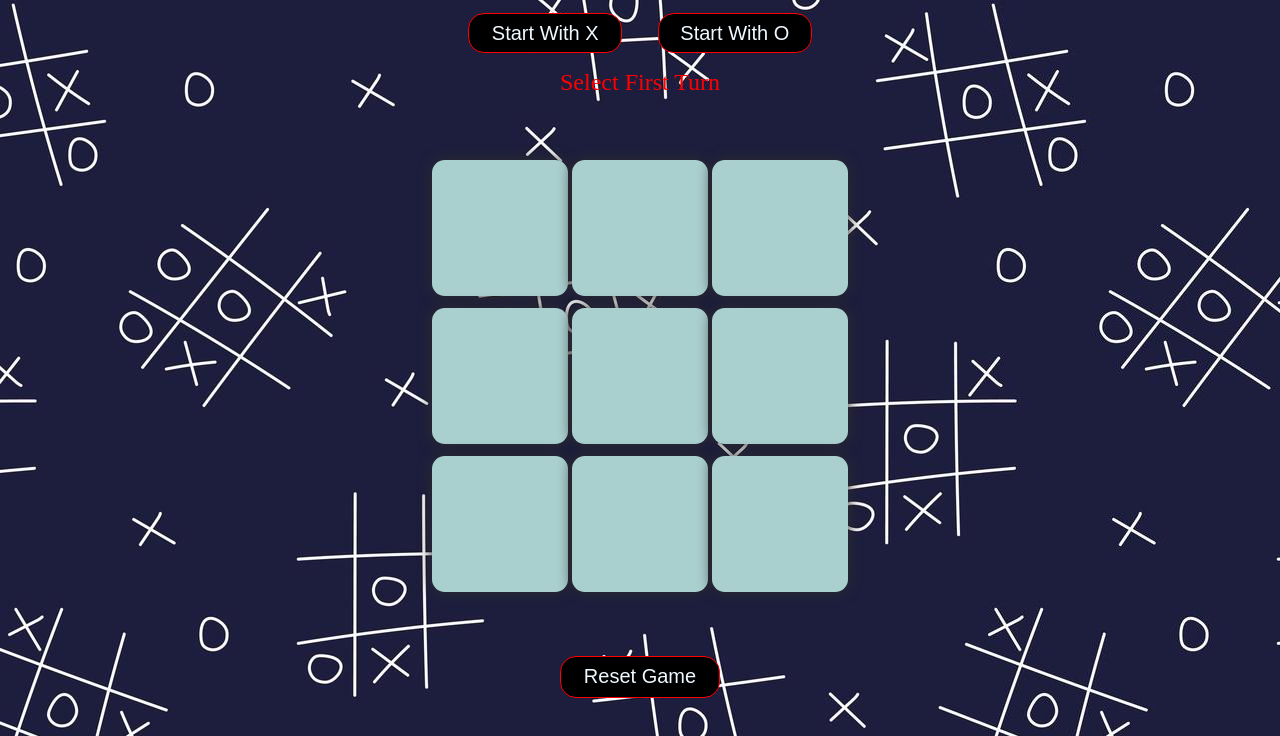
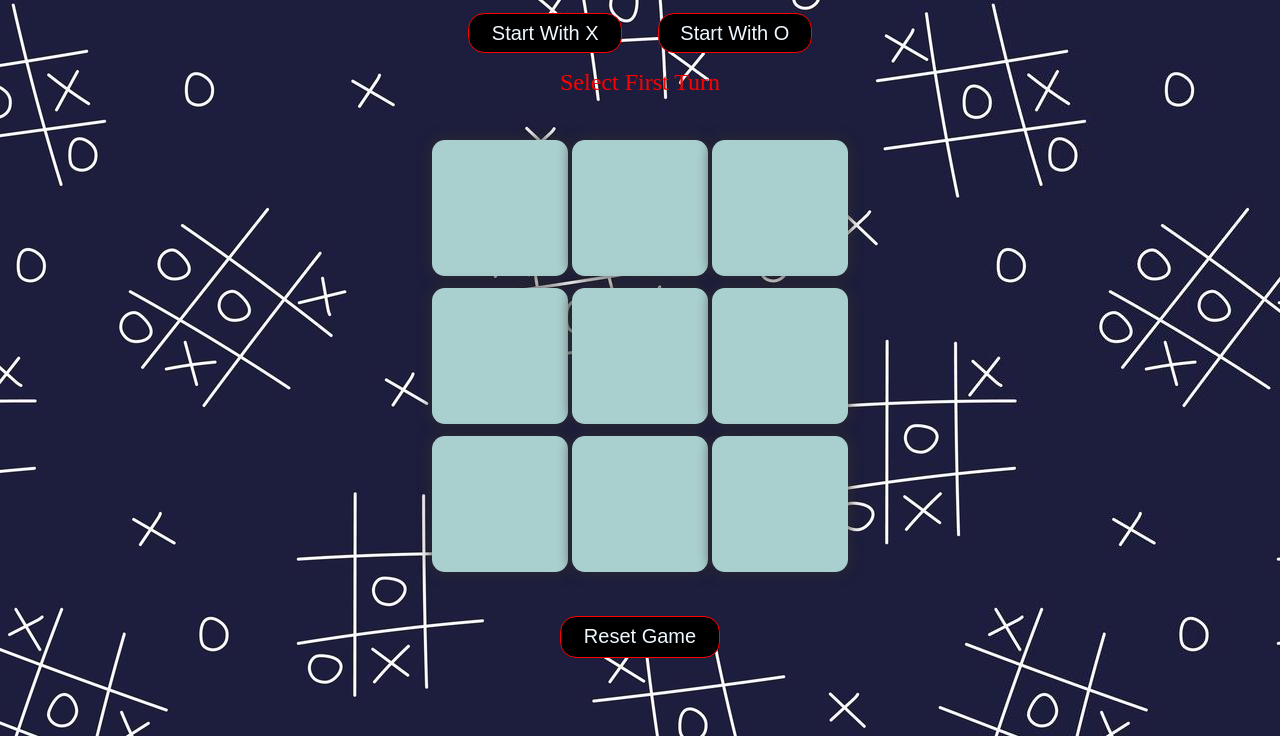
Before and after one commit to shahariar-dip/tic-tac-toe, a plain HTML site: page index.html in a window 1280 px wide. Shown: the part 64-800 px from the top of the page. Drawn offline with Linux system fonts and the light colour scheme.

Commit message:
Update TicTacToe.css

```diff
--- a/TicTacToe.css
+++ b/TicTacToe.css
@@ -12,7 +12,7 @@ h1 {
     padding-left: 1rem;
 }
 .container {
-    height: 70vh;
+    height: 65vh;
     display: flex;
     justify-content: center;
     align-items: center;
```
